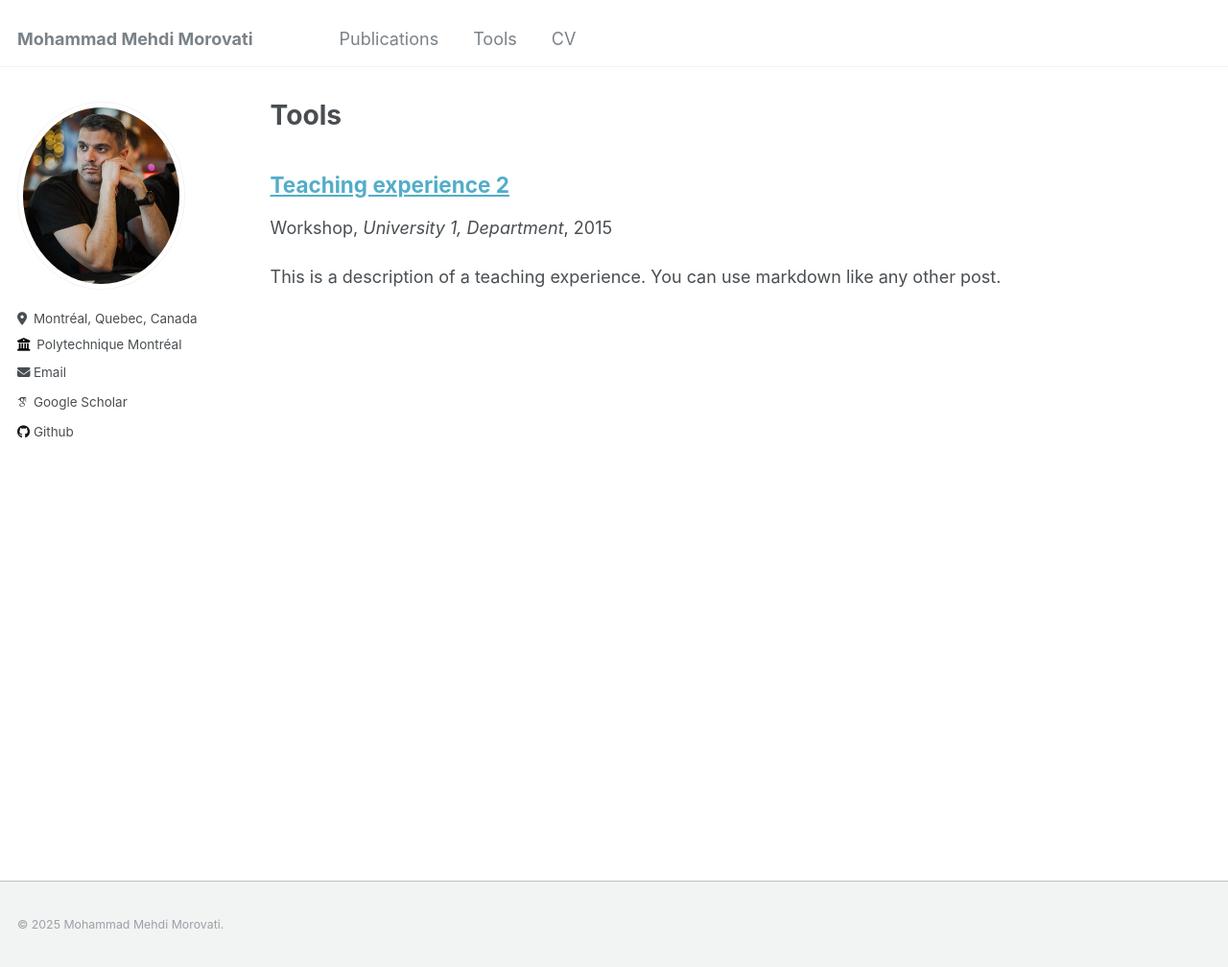
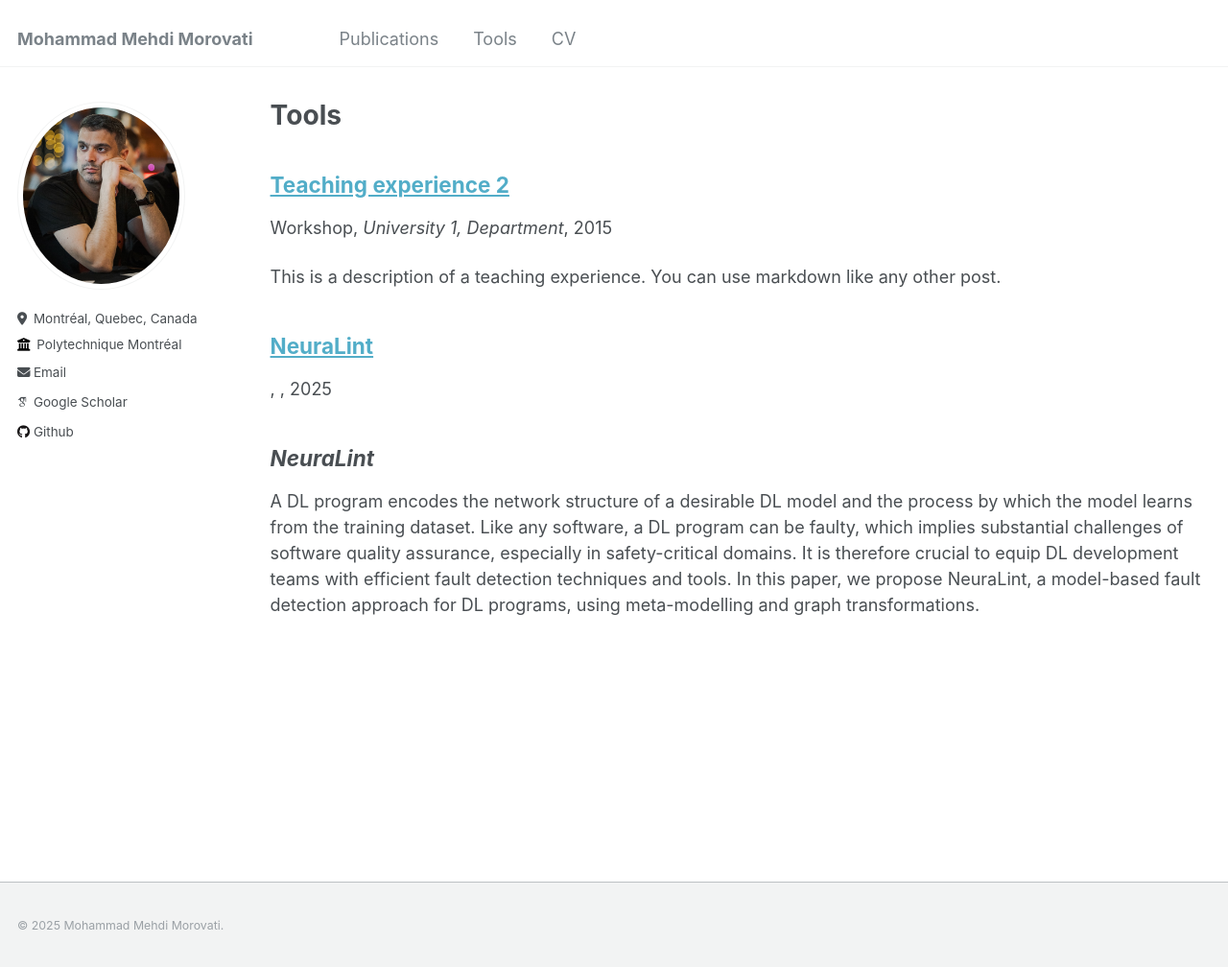
Before and after one commit to mehdi-morovati/mehdi-morovati.github.io, a Jekyll site: the page built from _pages/teaching.html, in a window 1280 px wide and 1010 px high. Shown: the whole window at 96% size. Built offline with Jekyll 4.4.1, drawn with Linux system fonts in a browser that asks for light colours; some web fonts are replaced.

Commit message:
Update 2014-spring-teaching-1.md

```diff
--- a/_teaching/2014-spring-teaching-1.md
+++ b/_teaching/2014-spring-teaching-1.md
@@ -1,2 +1,7 @@
+---
+title: NeuraLint
+collection: teaching
+---
+
 ## *NeuraLint*
 A DL program encodes the network structure of a desirable DL model and the process by which the model learns from the training dataset. Like any software, a DL program can be faulty, which implies substantial challenges of software quality assurance, especially in safety-critical domains. It is therefore crucial to equip DL development teams with efficient fault detection techniques and tools. In this paper, we propose NeuraLint, a model-based fault detection approach for DL programs, using meta-modelling and graph transformations.
```
